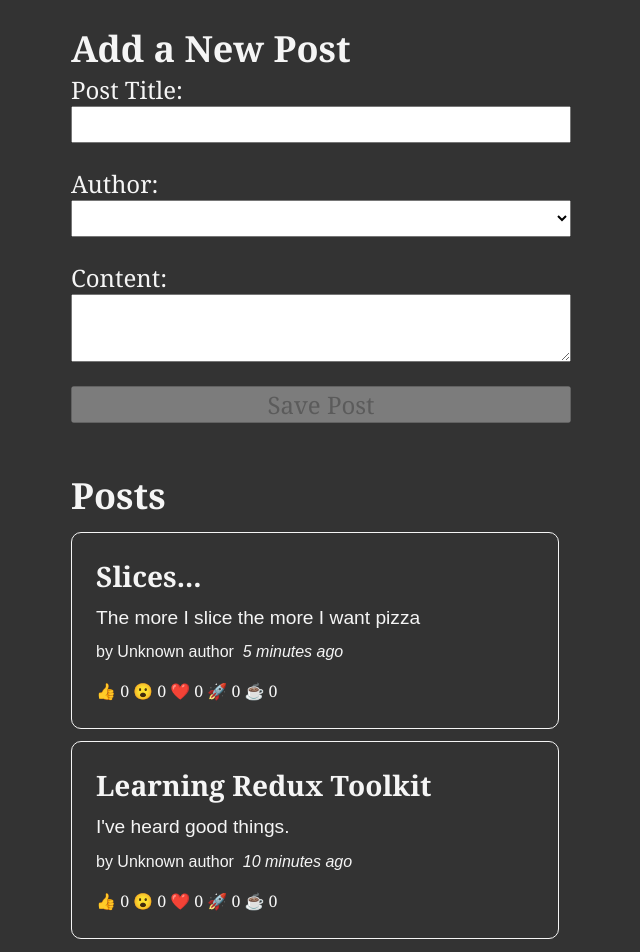
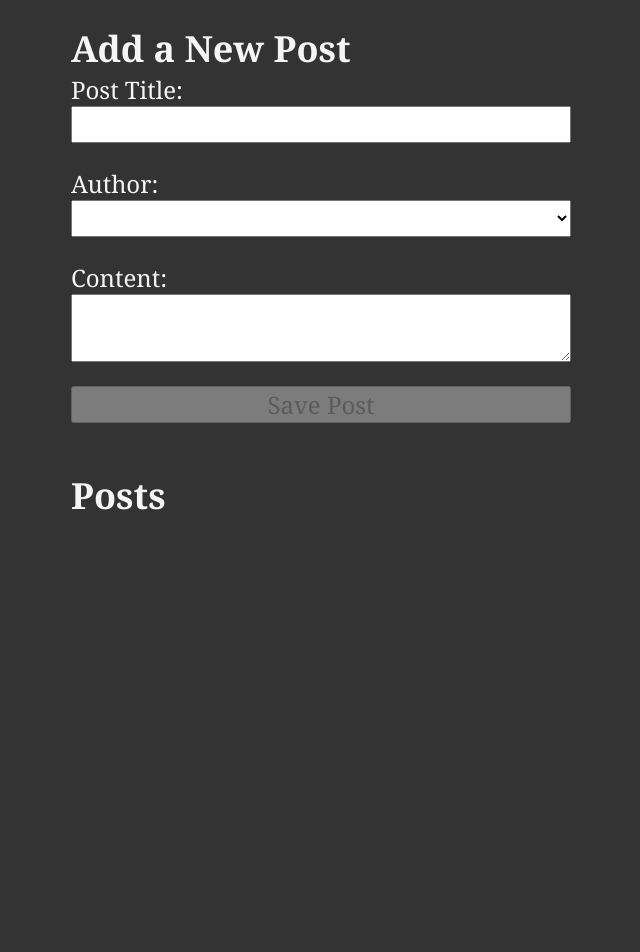
Before and after one commit to floydcoder/Redux-Create-Simple-Post, a React (Create React App) app: page / in a window 1280 px wide. Shown: the top 952 px of the page, without its empty margins (319-959 px from the left). After the commit the page ends 824 px from the top, so only its background shows below. Built offline with nearby package versions, Linux system fonts and the light colour scheme.

Commit message:
refactor postSlice to welcome thunk async

```diff
--- a/src/features/posts/postSlice.js
+++ b/src/features/posts/postSlice.js
@@ -1,41 +1,16 @@
 import { createSlice, nanoid } from '@reduxjs/toolkit';
 import { sub } from 'date-fns';
 
-/*
-  initialization of 'posts' state
+/**
+ * An object that defines the post state
  */
-const initialState = [
-  {
-    id: '1',
-    title: 'Learning Redux Toolkit',
-    content: "I've heard good things.",
-    date: sub(new Date(), { minutes: 10 }).toISOString(),
-    reactions: {
-      thumbsUp: 0,
-      wow: 0,
-      heart: 0,
-      rocket: 0,
-      coffee: 0,
-    },
-  },
-  {
-    id: '2',
-    title: 'Slices...',
-    content: 'The more I slice the more I want pizza',
-    date: sub(new Date(), { minutes: 5 }).toISOString(),
-    reactions: {
-      thumbsUp: 0,
-      wow: 0,
-      heart: 0,
-      rocket: 0,
-      coffee: 0,
-    },
-  },
-];
 
-/*
-  posts is an array of objects
- */
+const initialState = {
+  posts: [],
+  status: 'idle', // 'idle' | 'loading' | 'succeeded' | 'failed'
+  error: null,
+};
+
 const postSlice = createSlice({
   name: 'posts',
   initialState,
@@ -43,7 +18,7 @@ const postSlice = createSlice({
     // a reducer for adding a new post.
     postAdded: {
       reducer(state, action) {
-        state.push(action.payload);
+        state.posts.push(action.payload);
       },
       // prepared callback
       prepare(title, content, userId) {
@@ -67,7 +42,7 @@ const postSlice = createSlice({
     },
     reactionAdded(state, action) {
       const { postId, reaction } = action.payload;
-      const existingPost = state.find((post) => post.id === postId);
+      const existingPost = state.posts.find((post) => post.id === postId);
       if (existingPost) {
         existingPost.reactions[reaction]++;
       }
@@ -76,6 +51,6 @@ const postSlice = createSlice({
 });
 
 // Exports
-export const selectAllPosts = (state) => state.posts;
+export const selectAllPosts = (state) => state.posts.posts;
 export const { postAdded, reactionAdded } = postSlice.actions;
 export default postSlice.reducer;
```
